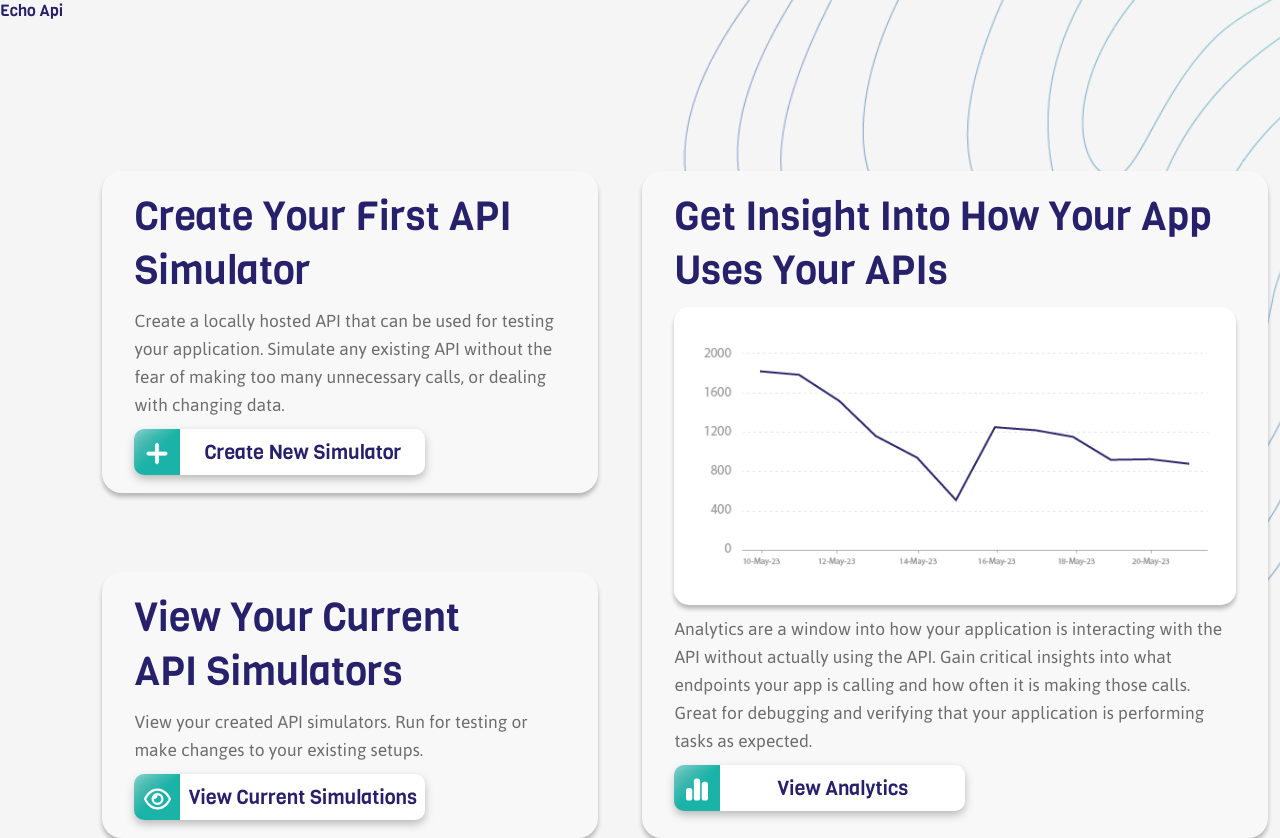
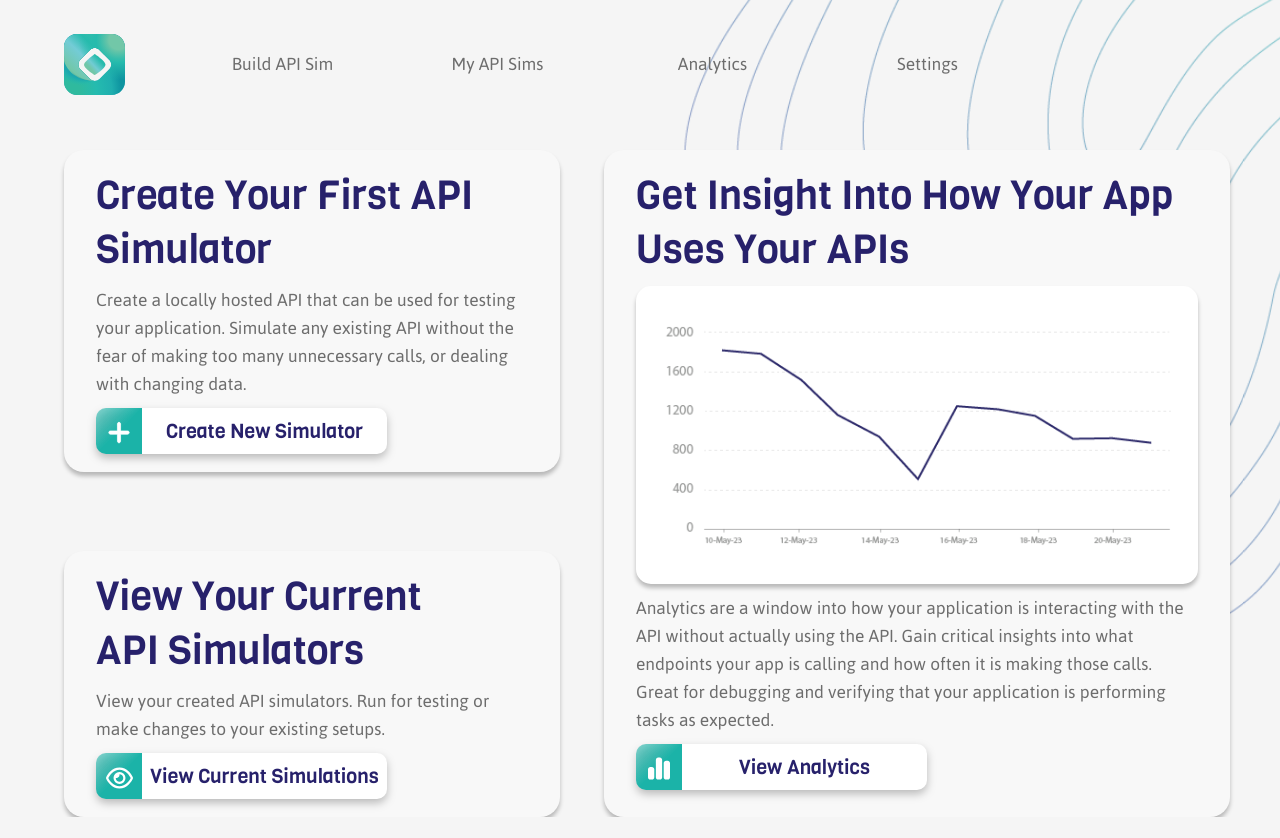
Before and after one commit to tritech-software-solutions/echo-api-frontend, a React (Create React App) app: page / in a window 1280 px wide. After the commit the page ends 817 px from the top, so only its background shows below. Built offline with nearby package versions, Linux system fonts and the light colour scheme.

Commit message:
Added a simple header component #2

```diff
--- a/src/modules/general/Card/Card.css
+++ b/src/modules/general/Card/Card.css
@@ -12,7 +12,7 @@
     align-items: flex-start;
 }
 
-.header {
+.card-header {
     font-family: 'Viga', sans-serif;
     color: #27216B;
     margin: 0;
--- a/src/modules/header/Header.css
+++ b/src/modules/header/Header.css
@@ -0,0 +1,32 @@
+@font-face {
+    font-family: 'Jaldi';
+    src: url('/src/public/fonts/Jaldi-Regular.ttf') format('truetype')
+
+}
+
+.header {
+    display: flex;
+    flex-direction: row;
+    align-items: center;
+    gap: 100px;
+
+    position: absolute;
+    left: 5%;
+    top: 34px;
+}
+
+.text {
+    font-family: 'Jaldi';
+    font-size: 20px;
+    text-align: center;
+
+    width: 115px;
+    height: 40px;
+
+    color: #6D6D6D;
+}
+
+.logo {
+    height: 61px;
+    width: 61px;
+}
--- a/src/modules/header/Header.tsx
+++ b/src/modules/header/Header.tsx
@@ -2,13 +2,28 @@ import "./Header.css";
 
 import React from "react";
 import { Link } from "react-router-dom";
+
+import { ReactComponent as Logo } from '../../assets/logo.svg';
+
 
 class Header extends React.Component {
     render() {
         return (
             <div className="header">
                 <Link to="/" className="noSelect noDecoration headerTitle">
-                    Echo Api
+                    <Logo className="logo"/>
+                </Link>
+                <Link to="/" className="noSelect noDecoration headerTitle">
+                    <div className="text">Build API Sim</div>
+                </Link>
+                <Link to="/" className="noSelect noDecoration headerTitle">
+                    <div className="text">My API Sims</div>
+                </Link>
+                <Link to="/" className="noSelect noDecoration headerTitle">
+                    <div className="text">Analytics</div>
+                </Link>
+                <Link to="/" className="noSelect noDecoration headerTitle">
+                    <div className="text">Settings</div>
                 </Link>
             </div>
         );
--- a/src/modules/pages/home/HomePage.css
+++ b/src/modules/pages/home/HomePage.css
@@ -29,7 +29,7 @@
     gap: 44px;
 
     position: absolute;
-    left: 8%;
+    left: 5%;
     top: 150px
 }
 
--- a/src/modules/pages/home/HomePage.tsx
+++ b/src/modules/pages/home/HomePage.tsx
@@ -10,6 +10,7 @@ import { ReactComponent as PlusSvg } from '../../../assets/icons/plus-solid.svg'
 import GraphSvg from '../../../assets/graph.png';
 
 import Button from "../../general/Button/Button";
+import { Link } from "react-router-dom";
 
 class HomePage extends React.Component {
 
@@ -26,41 +27,47 @@ class HomePage extends React.Component {
                 <div className="home-cards">
                     <div className="left-cards">
                         <Card>
-                            <h1 className="header">Create Your First API Simulator</h1>
+                            <h1 className="card-header">Create Your First API Simulator</h1>
                             <p className="description">
                                 Create a locally hosted API that can be used for testing your application. Simulate any existing API without the fear of making too many unnecessary calls, or dealing with changing data.
                             </p>
+                            <Link to="/" className="noSelect noDecoration headerTitle">
                                 <Button
                                     text={this.buttonText[0]}
                                     hasText={true}
                                     icon={<PlusSvg className="plus-icon"/>}
                                 />
+                            </Link>
                         </Card>
                         <Card>
-                            <h1 className="header">View Your Current API Simulators</h1>
+                            <h1 className="card-header">View Your Current API Simulators</h1>
                             <p className="description">
                                 View your created API simulators. Run for testing or make changes to your existing setups.
                             </p>
+                            <Link to="/" className="noSelect noDecoration headerTitle">
                                 <Button
                                     text={this.buttonText[1]}
                                     hasText={true}
                                     icon={<EyeSvg className="eye-icon"/>}
                                     />
+                            </Link>
                         </Card>
                     </div>
                     <Card>
-                        <h1 className="header right-card">Get Insight Into How Your App Uses Your APIs</h1>
+                        <h1 className="card-header right-card">Get Insight Into How Your App Uses Your APIs</h1>
                         <div className="graph-svg">
                             <img src={GraphSvg} alt="GraphSvg" className="image"/>
                         </div>
                         <p className="description right-card">
                             Analytics are a window into how your application is interacting with the API without actually using the API. Gain critical insights into what endpoints your app is calling and how often it is making those calls. Great for debugging and verifying that your application is performing tasks as expected.
                         </p>
+                        <Link to="/" className="noSelect noDecoration headerTitle">
                             <Button
                                 text={this.buttonText[2]}
                                 hasText={true}
                                 icon={<ChartSvg className="chart-icon"/>}
                             />
+                        </Link>
                     </Card>
                 </div>
             </div>
```
Lines whose indentation alone changed are shown as unchanged.
